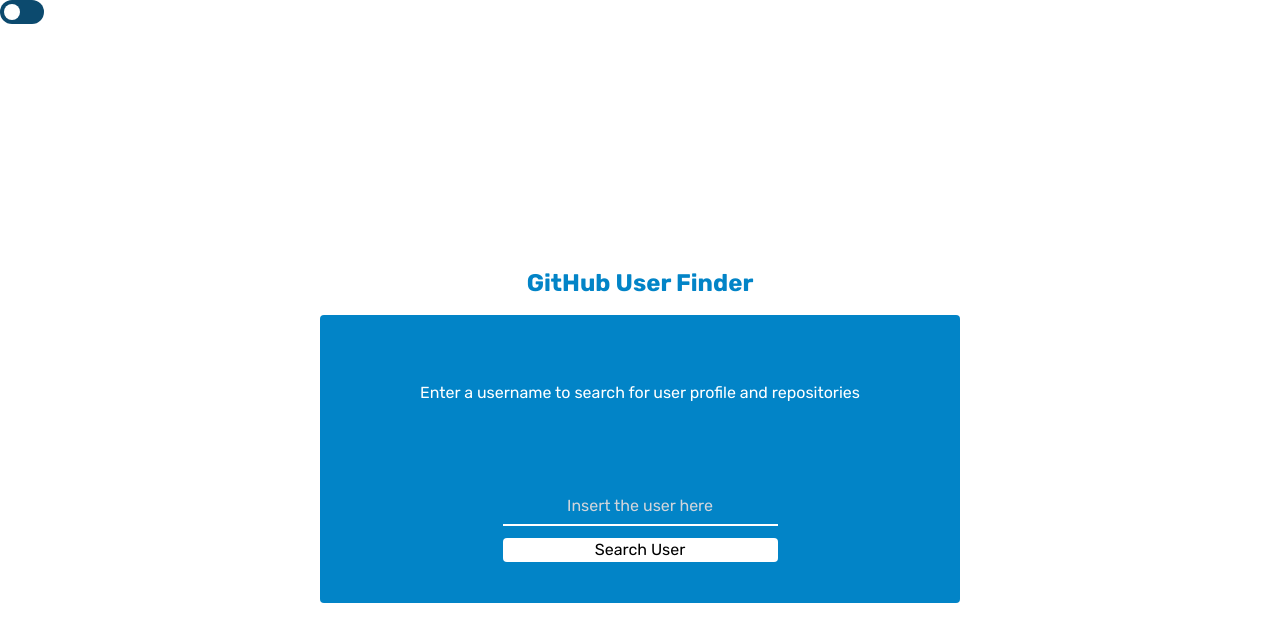
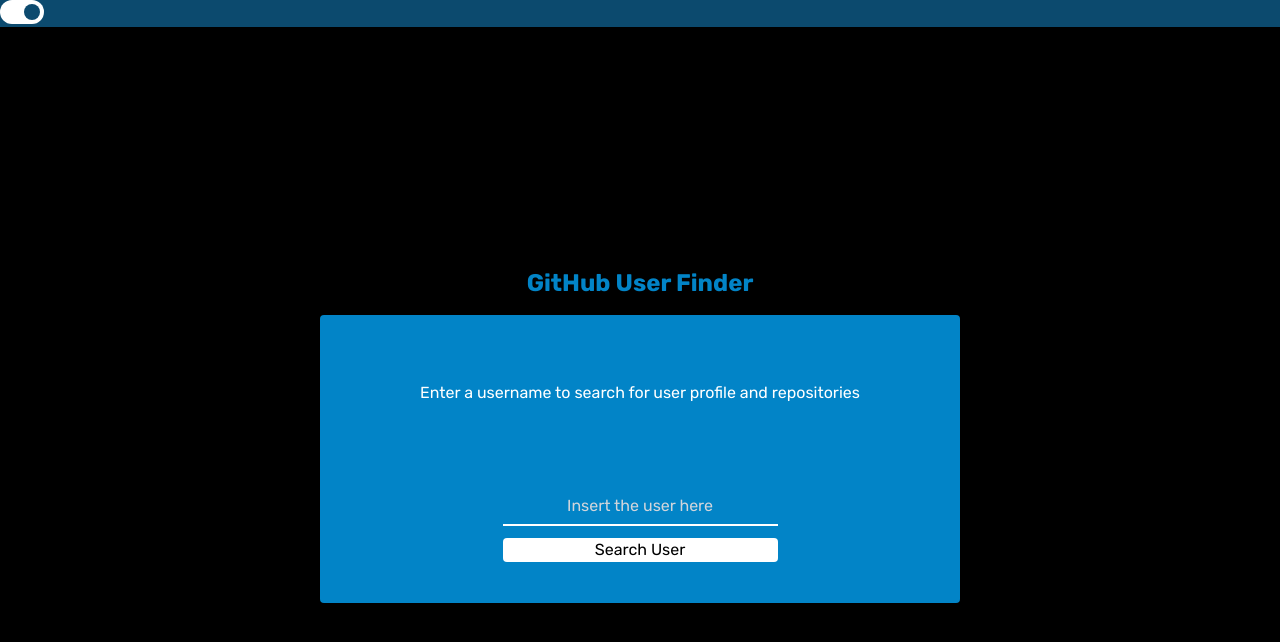
Before and after one commit to Rampche/github-profile-finder, a React (Create React App) app: page / in a window 1280 px wide. Shown: the top 642 px of the page. Built offline with nearby package versions, Linux system fonts and the light colour scheme.

Commit message:
localStorage working

```diff
--- a/src/App.tsx
+++ b/src/App.tsx
@@ -4,30 +4,22 @@
 import { useEffect, useState } from 'react';
 
 function App() {
-  const [enabled, setEnabled] = useState<boolean>(false);
-  const [local, setLocal] = useState<string>('light');
   const element = document.documentElement;
-  const toggleTheme = () => {
-    setEnabled((curr) => (curr === true ? false : true));
-  };
+  const [enabled, setEnabled] = useState<boolean>(() =>
+    JSON.parse(localStorage.getItem('theme') || 'true')
+  );
 
   useEffect(() => {
-    localStorage.setItem('theme', enabled.toString());
-    const themeChanger = localStorage.getItem('theme');
+    localStorage.setItem('theme', JSON.stringify(enabled));
+    document.documentElement.classList.toggle('dark', enabled);
+  }, [enabled]);
 
-    if (themeChanger !== null) {
-      setLocal((curr) => (curr === 'dark' ? 'light' : 'dark'));
-    }
-  }, [enabled, setLocal]);
+  const toggleTheme = () => setEnabled(!enabled);
 
-  /* useEffect(() => {
-    const changeTheme =
-  }, [third]);
- */
   return (
     <div className="bg-white dark:bg-sky-900">
       <Switch
-        checked={enabled === false ? true : false}
+        checked={!enabled}
         onChange={toggleTheme}
         className={`h-6 w-11 rounded-full relative inline-flex items-center bg-sky-900 dark:bg-white  ${
           enabled
```
